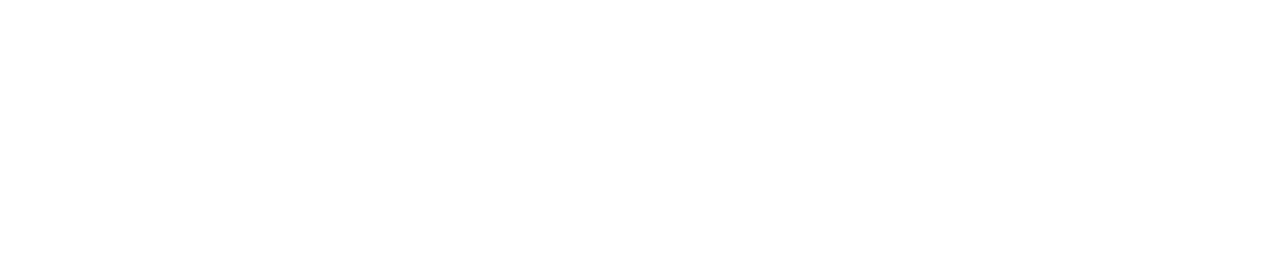
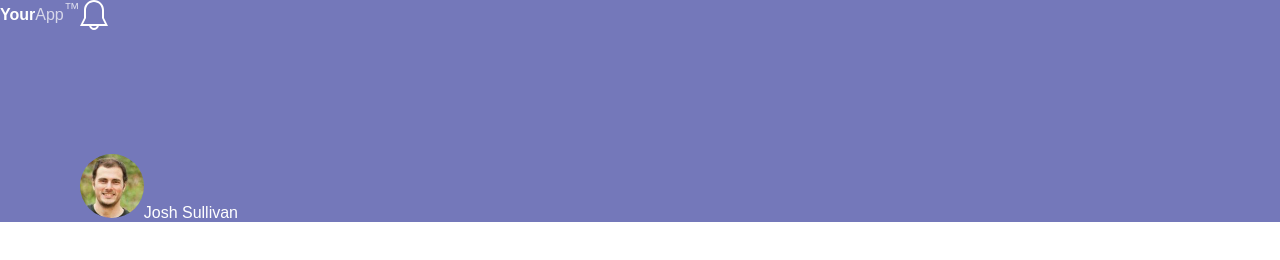
Before and after one commit to nickstellato/web-app-dashboard, a plain HTML site: page index.html in a window 1280 px wide. Drawn offline with nearby package versions, Linux system fonts and the light colour scheme.

Commit message:
Started working on header.

```diff
--- a/index.html
+++ b/index.html
@@ -9,6 +9,23 @@
   </head>
   <body>
     <header>
+      <div class="logo">
+        <span class="your">Your</span><span class="app">App</span><span class="trade">&trade;</span>
+      </div>
+      <div class="user-info">
+        <svg class="bell"
+          <g id="_x36__6_">
+            <g>
+              <path class="st0" d="M24,18v-8c0-5.5-4.5-10-10-10S4,4.5,4,10v8l-4,8h9.1c0.5,2.3,2.5,4,4.9,4s4.4-1.7,4.9-4H28L24,18z M14,28
+                c-1.3,0-2.4-0.8-2.8-2h5.6C16.4,27.2,15.3,28,14,28z M3,24l3-6v-8c0-4.4,3.6-8,8-8s8,3.6,8,8v8l3,6H3z"/>
+            </g>
+          </g>
+        </svg>
+
+        <div class="user">
+          <img class="user-photo" src="img/josh-sullivan.jpg" alt=""><span class="user-name">Josh Sullivan</span>
+        </div>
+      </div>
 
     </header>
     <nav>
--- a/scss/components/_header.scss
+++ b/scss/components/_header.scss
@@ -0,0 +1,29 @@
+header {
+    background-color: #7478BA;
+    color: #ffffff;
+    display: flex;
+    flex-direction: row;
+}
+
+.logo span:nth-child(1) {
+    font-weight: 800;
+}
+
+.logo span:nth-child(2),
+.logo span:nth-child(3) {
+    font-weight: 200;
+    color: #D6D7EA;
+}
+
+.logo span:nth-child(3) {
+    vertical-align: super;
+}
+
+.bell {
+    fill: #ffffff;
+}
+
+.user-photo {
+    border-radius: 50%;
+    width: 4em;
+}
```
Also changed, not shown: css/application.css, 1 other file.
